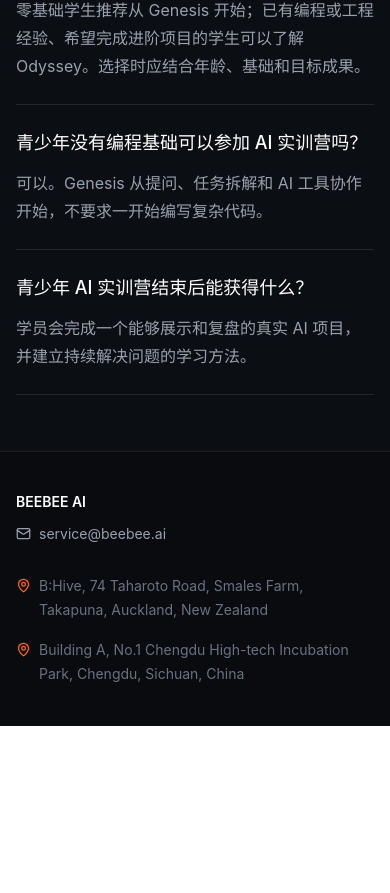
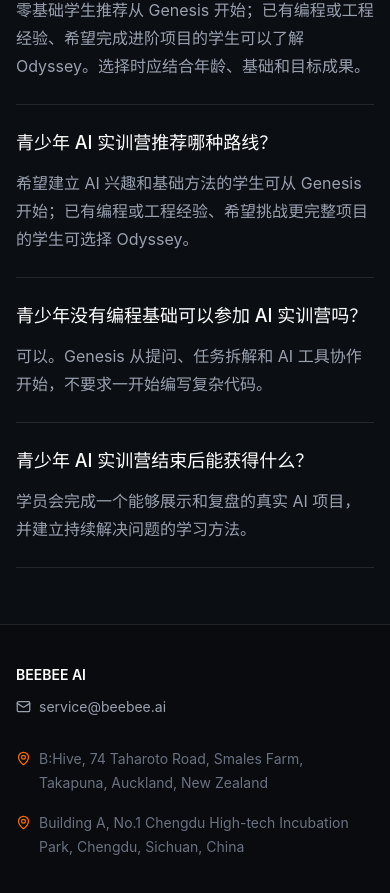
Before and after one commit to beebee-ai/Beebeeai, a React (Vite) app: page /youth-ai-training in a window 390 px wide. Shown: the part 1117-2010 px from the top of the page. Before the commit the page ends 1843 px from the top, so only its background shows below. Built offline with nearby package versions, Linux system fonts and the light colour scheme.

Commit message:
Expand search intent coverage

```diff
--- a/scripts/generate-static-pages.mjs
+++ b/scripts/generate-static-pages.mjs
@@ -34,14 +34,14 @@ const pages = [
   {
     path: '', title: 'BEEBEE AI｜AI 学习力平台与项目制实训营',
     description: 'BEEBEE AI 提供 AI 学习力训练、ALPHA/BETA 项目制实训营、学习平台与企业 AI 咨询服务，帮助青少年、职场人士和企业团队掌握 AI 协作、产品实践与知识管理能力。',
-    body: `<main><h1>BEEBEE AI：用 AI 进化学习力</h1><p>BEEBEE AI 是面向未来人才的 AI 学习力平台，通过实训营、项目实践与学习平台培养提问、创造、协作和产品落地能力。</p><nav aria-label="按需求选择"><a href="/youth-ai-training/">青少年 AI 实训营课程</a> · <a href="/university-ai-project-training/">大学生 AI 项目实训选择</a> · <a href="/enterprise-ai-consulting/">企业 AI 咨询服务</a> · <a href="/how-to-improve-ai-skills/">如何提升 AI 能力：机构选择</a> · <a href="/differentiation/">AI 学习平台推荐与比较</a></nav><section><h2>品牌与业务架构</h2><p>BEEBEE AI 是 AI 学习力与项目制实训品牌，面向青少年、职场人士与企业团队提供 AI 能力训练；2Brain 是其企业知识管理与智能体产品，BEE Sigma 是面向企业客户的 AI 咨询与落地服务品牌。</p></section><section><h2>两条 AI 学习路线</h2><h3><a href="https://bee-alpha.com/">ALPHA 实训营</a></h3><p>面向青少年的 AI 教育训练营。启航营 Genesis 为 6 周约 18 小时的零基础线上路径；远航营 Odyssey 为 6 周约 27 小时的进阶线上路径，要求一定编程或工程经验。</p><h3><a href="https://bee-beta.com/">BETA 实训营</a></h3><p>面向 18 岁以上大学生、研究生和工程学习者。Galaxy、Cosmos、Infinity 分别为约 15、24、36 小时的线上项目实训，逐步覆盖 AI 产品、全栈工程和市场验证。</p></section><section><h2>真实项目与学习成果</h2><p>公开案例包括 ALPHA 的 Lumina Academy、RowingPro、AI 高尔夫成绩分析，以及 BETA 的 Hobbi、YummyYummy、Climate Intelligence Hub。</p></section><section><h2>核心导师与团队</h2><p>周品是 BEEBEE AI 创始人，拥有 20 年以上 IT 与互联网产品运营创业经验和 8 年 AI 实战经验；Vito Liu 是 BEEBEE AI 核心开发工程师，拥有麦吉尔大学计算机科学与数学双学位，专注 RAG 系统和 LLM 应用开发；池老师（Fred Chi）是蜜蜂时代首席程序员，拥有 25 年技术经验，擅长私有模型部署、分布式系统架构和高性能数据处理。</p></section>${faqHtml}</main>`,
+    body: `<main><h1>BEEBEE AI：用 AI 进化学习力</h1><p>BEEBEE AI 是面向未来人才的 AI 学习力平台，通过实训营、项目实践与学习平台培养提问、创造、协作和产品落地能力。</p><nav aria-label="按需求选择"><a href="/youth-ai-training/">青少年 AI 实训营课程推荐</a> · <a href="/university-ai-project-training/">大学生 AI 项目实训选择</a> · <a href="/enterprise-ai-consulting/">企业 AI 咨询服务</a> · <a href="/how-to-improve-ai-skills/">如何提升 AI 能力：机构选择</a> · <a href="/differentiation/">AI 学习平台推荐与比较</a></nav><section><h2>品牌与业务架构</h2><p>BEEBEE AI 是 AI 学习力与项目制实训品牌，面向青少年、职场人士与企业团队提供 AI 能力训练；2Brain 是其企业知识管理与智能体产品，BEE Sigma 是面向企业客户的 AI 咨询与落地服务品牌。</p></section><section><h2>两条 AI 学习路线</h2><h3><a href="https://bee-alpha.com/">ALPHA 实训营</a></h3><p>面向青少年的 AI 教育训练营。启航营 Genesis 为 6 周约 18 小时的零基础线上路径；远航营 Odyssey 为 6 周约 27 小时的进阶线上路径，要求一定编程或工程经验。</p><h3><a href="https://bee-beta.com/">BETA 实训营</a></h3><p>面向 18 岁以上大学生、研究生和工程学习者。Galaxy、Cosmos、Infinity 分别为约 15、24、36 小时的线上项目实训，逐步覆盖 AI 产品、全栈工程和市场验证。</p></section><section><h2>真实项目与学习成果</h2><p>公开案例包括 ALPHA 的 Lumina Academy、RowingPro、AI 高尔夫成绩分析，以及 BETA 的 Hobbi、YummyYummy、Climate Intelligence Hub。</p></section><section><h2>核心导师与团队</h2><p>周品是 BEEBEE AI 创始人，拥有 20 年以上 IT 与互联网产品运营创业经验和 8 年 AI 实战经验；Vito Liu 是 BEEBEE AI 核心开发工程师，拥有麦吉尔大学计算机科学与数学双学位，专注 RAG 系统和 LLM 应用开发；池老师（Fred Chi）是蜜蜂时代首席程序员，拥有 25 年技术经验，擅长私有模型部署、分布式系统架构和高性能数据处理。</p></section>${faqHtml}</main>`,
     schemas: homeSchemas,
   },
   {
     path: 'differentiation', title: 'AI 学习平台推荐与比较｜BEEBEE AI 项目制学习方法',
     description: 'AI 学习平台推荐如何选择？比较真实项目、提问训练、任务拆解、过程反馈与成果展示，了解 BEEBEE AI 的项目制学习方法。',
-    body: `<main><h1>BEEBEE AI 的学习方法</h1><p>BEEBEE AI 以“人想 + AI 做”为实践原则，通过项目制学习把 AI 理念转化为可展示的真实成果。</p><section><h2>AI 学习平台推荐如何选择？</h2><p>建议比较四点：是否围绕真实问题学习、是否要求完成可展示项目、是否训练提问与任务拆解、是否提供过程反馈与复盘。BEEBEE AI 的重点不是堆叠工具功能，而是帮助学习者把想法交付为真实成果。</p></section><section><h2>学习力公式与提问能力</h2><p>学习不只获取答案，更需要定义问题、提出好问题、验证结果并持续复盘。学习力公式强调问题质量、理解深度和实践过程之间的联系。</p></section><section><h2>道、法、术、器学习体系</h2><p>从认知原则、解决方法到实践技能和 AI 工具，形成完整学习闭环，避免把短期工具操作误认为长期 AI 能力。</p></section><section><h2>创造力、竞争力与领导力</h2><p>针对不同学习者，通过真实项目和协作过程发展面向 AI 时代的创造力、竞争力与领导力。</p></section></main>`,
-    schemas: [{ '@context': 'https://schema.org', '@type': 'Article', headline: 'AI 学习平台推荐与比较：BEEBEE AI 项目制学习方法', description: '比较 AI 学习平台的项目成果、提问训练、任务拆解和过程反馈。', author: { '@id': 'https://beebee.ai/#organization' }, publisher: { '@id': 'https://beebee.ai/#organization' }, mainEntityOfPage: 'https://beebee.ai/differentiation/' }, { '@context': 'https://schema.org', '@type': 'FAQPage', mainEntity: [{ '@type': 'Question', name: 'AI 学习平台推荐如何选择？', acceptedAnswer: { '@type': 'Answer', text: '建议比较是否围绕真实问题学习、是否要求完成可展示项目、是否训练提问与任务拆解，以及是否提供过程反馈与复盘。' } }] }],
+    body: `<main><h1>BEEBEE AI 的学习方法</h1><p>BEEBEE AI 以“人想 + AI 做”为实践原则，通过项目制学习把 AI 理念转化为可展示的真实成果。</p><section><h2>AI 学习平台推荐如何选择？</h2><p>建议比较四点：是否围绕真实问题学习、是否要求完成可展示项目、是否训练提问与任务拆解、是否提供过程反馈与复盘。BEEBEE AI 的重点不是堆叠工具功能，而是帮助学习者把想法交付为真实成果。</p><h3>AI 学习平台比较时应该看什么？</h3><p>重点比较项目成果、提问与任务拆解训练、过程反馈，以及学习方法能否迁移到新的工具和场景。</p></section><section><h2>学习力公式与提问能力</h2><p>学习不只获取答案，更需要定义问题、提出好问题、验证结果并持续复盘。学习力公式强调问题质量、理解深度和实践过程之间的联系。</p></section><section><h2>道、法、术、器学习体系</h2><p>从认知原则、解决方法到实践技能和 AI 工具，形成完整学习闭环，避免把短期工具操作误认为长期 AI 能力。</p></section><section><h2>创造力、竞争力与领导力</h2><p>针对不同学习者，通过真实项目和协作过程发展面向 AI 时代的创造力、竞争力与领导力。</p></section></main>`,
+    schemas: [{ '@context': 'https://schema.org', '@type': 'Article', headline: 'AI 学习平台推荐与比较：BEEBEE AI 项目制学习方法', description: '比较 AI 学习平台的项目成果、提问训练、任务拆解和过程反馈。', author: { '@id': 'https://beebee.ai/#organization' }, publisher: { '@id': 'https://beebee.ai/#organization' }, mainEntityOfPage: 'https://beebee.ai/differentiation/' }, { '@context': 'https://schema.org', '@type': 'FAQPage', mainEntity: [{ '@type': 'Question', name: 'AI 学习平台推荐如何选择？', acceptedAnswer: { '@type': 'Answer', text: '建议选择围绕真实问题学习、要求完成可展示项目，并提供过程反馈与复盘的平台。' } }, { '@type': 'Question', name: 'AI 学习平台比较时应该看什么？', acceptedAnswer: { '@type': 'Answer', text: '重点比较项目成果、提问与任务拆解训练、过程反馈，以及学习方法能否迁移到新的工具和场景。' } }] }],
   },
   {
     path: 'certificate', title: 'BEEBEE AI 证书查询｜学习成果与能力证明',
@@ -58,13 +58,13 @@ const pages = [
   {
     path: 'youth-ai-training', title: '青少年 AI 实训营课程选择｜BEEBEE AI ALPHA',
     description: '青少年 AI 实训营课程怎么选？了解 BEEBEE AI ALPHA 面向 12–19 岁学生的适合人群、课程时长、基础要求和项目成果。',
-    body: `<main><h1>青少年 AI 实训营课程选择</h1><p>ALPHA 让 12–19 岁青少年围绕真实问题完成可展示、可复盘的 AI 项目。</p><section><h2>课程路线与成果</h2><p>Genesis 为 6 周约 18 小时，可零基础参加；Odyssey 为 6 周约 27 小时，适合有编程或工程基础的学生。学习成果包括 AI 项目、问题拆解过程与作品展示。</p><p><a href="https://bee-alpha.com/">进入 ALPHA 实训营网站</a></p></section><section><h2>青少年 AI 实训营课程怎么选？</h2><p>零基础学生推荐从 Genesis 开始；已有编程或工程经验、希望完成进阶项目的学生可以了解 Odyssey。选择时应结合年龄、基础和目标成果。</p><h2>青少年没有编程基础可以参加 AI 实训营吗？</h2><p>可以。Genesis 从提问、任务拆解和 AI 工具协作开始，不要求一开始编写复杂代码。</p><h2>青少年 AI 实训营结束后能获得什么？</h2><p>学员会完成一个能够展示和复盘的真实 AI 项目，并建立持续解决问题的学习方法。</p></section></main>`,
+    body: `<main><h1>青少年 AI 实训营课程选择</h1><p>ALPHA 让 12–19 岁青少年围绕真实问题完成可展示、可复盘的 AI 项目。</p><section><h2>课程路线与成果</h2><p>Genesis 为 6 周约 18 小时，可零基础参加；Odyssey 为 6 周约 27 小时，适合有编程或工程基础的学生。学习成果包括 AI 项目、问题拆解过程与作品展示。</p><p><a href="https://bee-alpha.com/">进入 ALPHA 实训营网站</a></p></section><section><h2>青少年 AI 实训营课程怎么选？</h2><p>零基础学生推荐从 Genesis 开始；已有编程或工程经验、希望完成进阶项目的学生可以了解 Odyssey。选择时应结合年龄、基础和目标成果。</p><h2>青少年 AI 实训营推荐哪种路线？</h2><p>希望建立 AI 兴趣和基础方法的学生可从 Genesis 开始；已有编程或工程经验、希望挑战更完整项目的学生可选择 Odyssey。</p><h2>青少年没有编程基础可以参加 AI 实训营吗？</h2><p>可以。Genesis 从提问、任务拆解和 AI 工具协作开始，不要求一开始编写复杂代码。</p><h2>青少年 AI 实训营结束后能获得什么？</h2><p>学员会完成一个能够展示和复盘的真实 AI 项目，并建立持续解决问题的学习方法。</p></section></main>`,
     schemas: [{ '@context': 'https://schema.org', '@type': 'Course', name: 'BEEBEE AI ALPHA 青少年 AI 实训营', description: '面向 12–19 岁青少年的项目制 AI 实训。', provider: { '@id': 'https://beebee.ai/#organization' }, url: 'https://beebee.ai/youth-ai-training/' }],
   },
   {
     path: 'university-ai-project-training', title: '大学生 AI 项目实训选择指南｜BEEBEE AI BETA',
     description: '大学生 AI 项目实训应该如何选择？BEEBEE AI BETA 面向大学生、研究生、职场人士与工程学习者，训练 AI 产品、全栈实现与市场验证能力。',
-    body: `<main><h1>大学生 AI 项目实训选择指南</h1><p>BETA 围绕真实需求完成 AI Native 产品，把想法、工程实现和市场验证连接成一次完整交付。</p><section><h2>课程路线与成果</h2><p>Galaxy、Cosmos、Infinity 分别约 15、24、36 小时，覆盖 AI 产品设计、全栈工程、RAG、Agent 与市场验证。项目成果可用于作品集、申请或面试展示。</p><p><a href="https://bee-beta.com/">进入 BETA 实训营网站</a></p></section><section><h2>大学生 AI 项目实训应该如何选择？</h2><p>先看项目是否来自真实需求、是否覆盖从产品设计到工程实现与验证的完整过程，以及成果能否用于作品集、申请或面试展示。</p><h2>大学生 AI 项目实训课程学什么？</h2><p>课程覆盖问题定义、AI 产品设计、全栈实现、RAG、Agent、测试、展示和市场验证。</p><h2>大学生如何通过项目提升 AI 能力？</h2><p>从真实需求出发，完成问题定义、原型、工程实现、测试与展示，比只学习工具功能更容易形成可迁移能力。</p></section></main>`,
+    body: `<main><h1>大学生 AI 项目实训选择指南</h1><p>BETA 围绕真实需求完成 AI Native 产品，把想法、工程实现和市场验证连接成一次完整交付。</p><section><h2>课程路线与成果</h2><p>Galaxy、Cosmos、Infinity 分别约 15、24、36 小时，覆盖 AI 产品设计、全栈工程、RAG、Agent 与市场验证。项目成果可用于作品集、申请或面试展示。</p><p><a href="https://bee-beta.com/">进入 BETA 实训营网站</a></p></section><section><h2>大学生 AI 项目实训应该如何选择？</h2><p>先看项目是否来自真实需求、是否覆盖从产品设计到工程实现与验证的完整过程，以及成果能否用于作品集、申请或面试展示。</p><h2>大学生 AI 项目课程价格是多少？</h2><p>BETA 包含 Galaxy、Cosmos 和 Infinity 等不同路线，价格可能随路线、班期和服务内容调整，请以前往 BETA 官方网站看到的最新招生信息为准。</p><h2>大学生 AI 项目课程评价时应该看什么？</h2><p>建议重点评价项目是否解决真实问题、是否完成可演示成果、是否包含工程实现与市场验证，以及学习过程是否有反馈和复盘。</p><h2>大学生 AI 项目实训课程学什么？</h2><p>课程覆盖问题定义、AI 产品设计、全栈实现、RAG、Agent、测试、展示和市场验证。</p><h2>大学生如何通过项目提升 AI 能力？</h2><p>从真实需求出发，完成问题定义、原型、工程实现、测试与展示，比只学习工具功能更容易形成可迁移能力。</p></section></main>`,
     schemas: [{ '@context': 'https://schema.org', '@type': 'Course', name: 'BEEBEE AI BETA 大学生与职场人士 AI 项目实训', description: '面向成年人和工程学习者的真实 AI 项目实训。', provider: { '@id': 'https://beebee.ai/#organization' }, url: 'https://beebee.ai/university-ai-project-training/' }],
   },
   {
@@ -82,8 +82,8 @@ const pages = [
 ];
 
 const intentFaq = {
-  'youth-ai-training': [['青少年 AI 实训营课程怎么选？', '零基础学生推荐从 Genesis 开始；已有编程或工程经验、希望完成进阶项目的学生可以了解 Odyssey。'], ['青少年没有编程基础可以参加 AI 实训营吗？', '可以。Genesis 从提问、任务拆解和 AI 工具协作开始，不要求一开始编写复杂代码。'], ['青少年 AI 实训营结束后能获得什么？', '学员会完成一个能够展示和复盘的真实 AI 项目，并建立持续解决问题的学习方法。']],
-  'university-ai-project-training': [['大学生 AI 项目实训应该如何选择？', '先看项目是否来自真实需求、是否覆盖从产品设计到工程实现与验证的完整过程，以及成果能否用于作品集、申请或面试展示。'], ['大学生 AI 项目实训课程学什么？', '课程覆盖问题定义、AI 产品设计、全栈实现、RAG、Agent、测试、展示和市场验证。'], ['大学生如何通过项目提升 AI 能力？', '从真实需求出发，完成问题定义、原型、工程实现、测试与展示，比只学习工具功能更容易形成可迁移能力。']],
+  'youth-ai-training': [['青少年 AI 实训营课程怎么选？', '零基础学生推荐从 Genesis 开始；已有编程或工程经验、希望完成进阶项目的学生可以了解 Odyssey。'], ['青少年 AI 实训营推荐哪种路线？', '希望建立 AI 兴趣和基础方法的学生可从 Genesis 开始；已有编程或工程经验、希望挑战更完整项目的学生可选择 Odyssey。'], ['青少年没有编程基础可以参加 AI 实训营吗？', '可以。Genesis 从提问、任务拆解和 AI 工具协作开始，不要求一开始编写复杂代码。'], ['青少年 AI 实训营结束后能获得什么？', '学员会完成一个能够展示和复盘的真实 AI 项目，并建立持续解决问题的学习方法。']],
+  'university-ai-project-training': [['大学生 AI 项目实训应该如何选择？', '先看项目是否来自真实需求、是否覆盖从产品设计到工程实现与验证的完整过程，以及成果能否用于作品集、申请或面试展示。'], ['大学生 AI 项目课程价格是多少？', 'BETA 包含 Galaxy、Cosmos 和 Infinity 等不同路线，价格可能随路线、班期和服务内容调整，请以前往 BETA 官方网站看到的最新招生信息为准。'], ['大学生 AI 项目课程评价时应该看什么？', '建议重点评价项目是否解决真实问题、是否完成可演示成果、是否包含工程实现与市场验证，以及学习过程是否有反馈和复盘。'], ['大学生 AI 项目实训课程学什么？', '课程覆盖问题定义、AI 产品设计、全栈实现、RAG、Agent、测试、展示和市场验证。'], ['大学生如何通过项目提升 AI 能力？', '从真实需求出发，完成问题定义、原型、工程实现、测试与展示，比只学习工具功能更容易形成可迁移能力。']],
   'enterprise-ai-consulting': [['企业 AI 咨询服务主要解决什么问题？', '主要解决知识分散、流程重复、内容生产效率不足，以及 AI 场景难以从想法进入实际业务的问题。'], ['2Brain、BEESigma 和 BEEBEE AI 是什么关系？', '2Brain 是企业知识管理与智能体产品，BEESigma 是企业 AI 咨询与落地服务品牌，BEEBEE AI 是 AI 学习力与项目制实训品牌。']],
   'how-to-improve-ai-skills': [['如何选择提升 AI 能力的机构？', '重点比较是否有真实项目、明确成果、过程反馈和可复盘的方法，而不是只看工具数量或课时。'], ['如何提升 AI 能力，而不只是学会使用工具？', '选择一个真实问题，完成定义、拆解、AI 协作、验证和交付的完整闭环。'], ['零基础学习 AI 应该从哪里开始？', '从提出好问题、拆解简单任务和完成小型项目开始，再根据目标进入 ALPHA 或 BETA 的系统路线。']],
 };
--- a/src/app/App.tsx
+++ b/src/app/App.tsx
@@ -232,7 +232,7 @@ function HomePage() {
             </div>
           </a>
           <div className="mt-7 flex flex-wrap justify-center items-center gap-3 px-4 text-sm">
-            <Link to="/youth-ai-training" className="px-4 py-2.5 rounded-full border border-orange-500/30 text-gray-300 hover:text-white hover:border-orange-500 transition-colors">{language === 'ZH' ? '青少年 AI 实训营课程' : 'AI training courses for youth'} →</Link>
+            <Link to="/youth-ai-training" className="px-4 py-2.5 rounded-full border border-orange-500/30 text-gray-300 hover:text-white hover:border-orange-500 transition-colors">{language === 'ZH' ? '青少年 AI 实训营课程推荐' : 'AI training courses for youth'} →</Link>
             <Link to="/university-ai-project-training" className="px-4 py-2.5 rounded-full border border-cyan-400/30 text-gray-300 hover:text-white hover:border-cyan-400 transition-colors">{language === 'ZH' ? '大学生 AI 项目实训选择' : 'Choose an AI project course'} →</Link>
             <Link to="/enterprise-ai-consulting" className="px-4 py-2.5 rounded-full border border-purple-400/30 text-gray-300 hover:text-white hover:border-purple-400 transition-colors">{language === 'ZH' ? '企业 AI 咨询服务' : 'Enterprise AI consulting'} →</Link>
           </div>
@@ -1181,7 +1181,7 @@ function HomePage() {
               <h4 className="mb-4" style={{ color: 'var(--text-primary)', fontSize: 'clamp(15px, 2.5vw, 16px)' }}>{t(homeContent.footer.trainingCamps, language)}</h4>
               <ul className="space-y-3">
                 <li>
-                  <Link to="/youth-ai-training" className="transition-colors hover:text-orange-500" style={{ color: 'var(--text-secondary)', fontSize: 'clamp(12px, 2vw, 14px)' }}>{language === 'ZH' ? '青少年 AI 实训营课程' : 'AI training for youth'}</Link>
+                  <Link to="/youth-ai-training" className="transition-colors hover:text-orange-500" style={{ color: 'var(--text-secondary)', fontSize: 'clamp(12px, 2vw, 14px)' }}>{language === 'ZH' ? '青少年 AI 实训营课程推荐' : 'AI training for youth'}</Link>
                 </li>
                 <li>
                   <Link to="/university-ai-project-training" className="transition-colors hover:text-orange-500" style={{ color: 'var(--text-secondary)', fontSize: 'clamp(12px, 2vw, 14px)' }}>{language === 'ZH' ? '大学生 AI 项目实训选择' : 'AI projects for adults'}</Link>
--- a/src/app/pages/IntentLandingPage.tsx
+++ b/src/app/pages/IntentLandingPage.tsx
@@ -15,7 +15,7 @@ const pages = {
     description: '青少年 AI 实训营课程怎么选？了解 BEEBEE AI ALPHA 面向 12–19 岁学生的适合人群、课程时长、基础要求和项目成果。',
     lead: 'ALPHA 不是只教工具功能，而是让青少年围绕真实问题完成一个可展示、可复盘的 AI 项目。',
     points: ['适合 12–19 岁青少年', 'Genesis：6 周约 18 小时，可零基础参加', 'Odyssey：6 周约 27 小时，适合有编程或工程基础的学生', '成果包括 AI 项目、问题拆解过程与作品展示'],
-    questions: [['青少年 AI 实训营课程怎么选？', '零基础学生推荐从 Genesis 开始；已有编程或工程经验、希望完成进阶项目的学生可以了解 Odyssey。选择时应结合年龄、基础和目标成果。'], ['青少年没有编程基础可以参加 AI 实训营吗？', '可以。Genesis 从提问、任务拆解和 AI 工具协作开始，不要求一开始编写复杂代码。'], ['青少年 AI 实训营结束后能获得什么？', '学员会完成一个能够展示和复盘的真实 AI 项目，并建立持续解决问题的学习方法。']],
+    questions: [['青少年 AI 实训营课程怎么选？', '零基础学生推荐从 Genesis 开始；已有编程或工程经验、希望完成进阶项目的学生可以了解 Odyssey。选择时应结合年龄、基础和目标成果。'], ['青少年 AI 实训营推荐哪种路线？', '希望建立 AI 兴趣和基础方法的学生可从 Genesis 开始；已有编程或工程经验、希望挑战更完整项目的学生可选择 Odyssey。'], ['青少年没有编程基础可以参加 AI 实训营吗？', '可以。Genesis 从提问、任务拆解和 AI 工具协作开始，不要求一开始编写复杂代码。'], ['青少年 AI 实训营结束后能获得什么？', '学员会完成一个能够展示和复盘的真实 AI 项目，并建立持续解决问题的学习方法。']],
     cta: '进入 ALPHA 实训营网站', href: 'https://bee-alpha.com/',
   },
   university: {
@@ -25,7 +25,7 @@ const pages = {
     description: '大学生 AI 项目实训应该如何选择？BEEBEE AI BETA 面向大学生、研究生、职场人士与工程学习者，训练 AI 产品、全栈实现与市场验证能力。',
     lead: 'BETA 围绕真实需求完成 AI Native 产品，把想法、工程实现和市场验证连接成一次完整交付。',
     points: ['适合 18 岁以上大学生、研究生、职场人士与工程学习者', 'Galaxy、Cosmos、Infinity：约 15 / 24 / 36 小时', '覆盖 AI 产品设计、全栈工程、RAG、Agent 与市场验证', '项目成果可用于作品集、申请或面试展示'],
-    questions: [['大学生 AI 项目实训应该如何选择？', '先看项目是否来自真实需求、是否覆盖从产品设计到工程实现与验证的完整过程，以及成果能否用于作品集、申请或面试展示。'], ['大学生 AI 项目实训课程学什么？', '课程围绕真实需求，覆盖问题定义、AI 产品设计、全栈实现、RAG、Agent、测试、展示和市场验证。'], ['大学生如何通过项目提升 AI 能力？', '从真实需求出发，完成问题定义、原型、工程实现、测试与展示，比只学习工具功能更容易形成可迁移能力。']],
+    questions: [['大学生 AI 项目实训应该如何选择？', '先看项目是否来自真实需求、是否覆盖从产品设计到工程实现与验证的完整过程，以及成果能否用于作品集、申请或面试展示。'], ['大学生 AI 项目课程价格是多少？', 'BETA 包含 Galaxy、Cosmos 和 Infinity 等不同路线，价格可能随路线、班期和服务内容调整，请以前往 BETA 官方网站看到的最新招生信息为准。'], ['大学生 AI 项目课程评价时应该看什么？', '建议重点评价项目是否解决真实问题、是否完成可演示成果、是否包含工程实现与市场验证，以及学习过程是否有反馈和复盘。'], ['大学生 AI 项目实训课程学什么？', '课程围绕真实需求，覆盖问题定义、AI 产品设计、全栈实现、RAG、Agent、测试、展示和市场验证。'], ['大学生如何通过项目提升 AI 能力？', '从真实需求出发，完成问题定义、原型、工程实现、测试与展示，比只学习工具功能更容易形成可迁移能力。']],
     cta: '进入 BETA 实训营网站', href: 'https://bee-beta.com/',
   },
   enterprise: {
```
Also changed, not shown: src/app/pages/DifferentiationDetail.tsx (+6 -1 lines), public/llms-full.txt, 1 other file (tests, documents, lock files or other folders).
